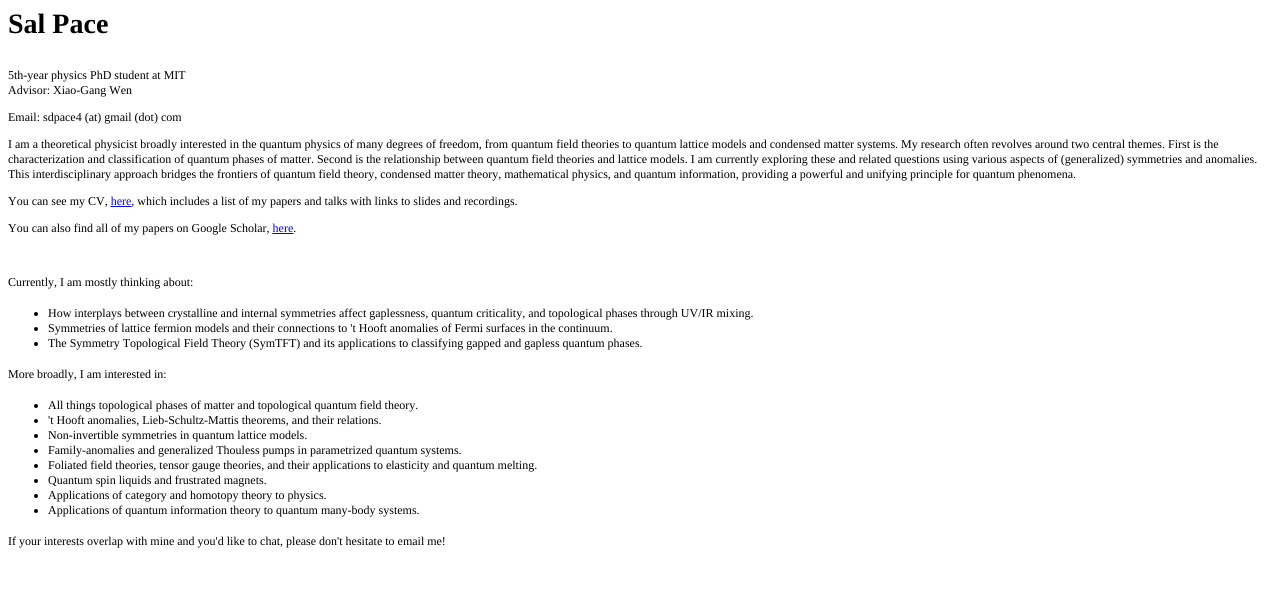
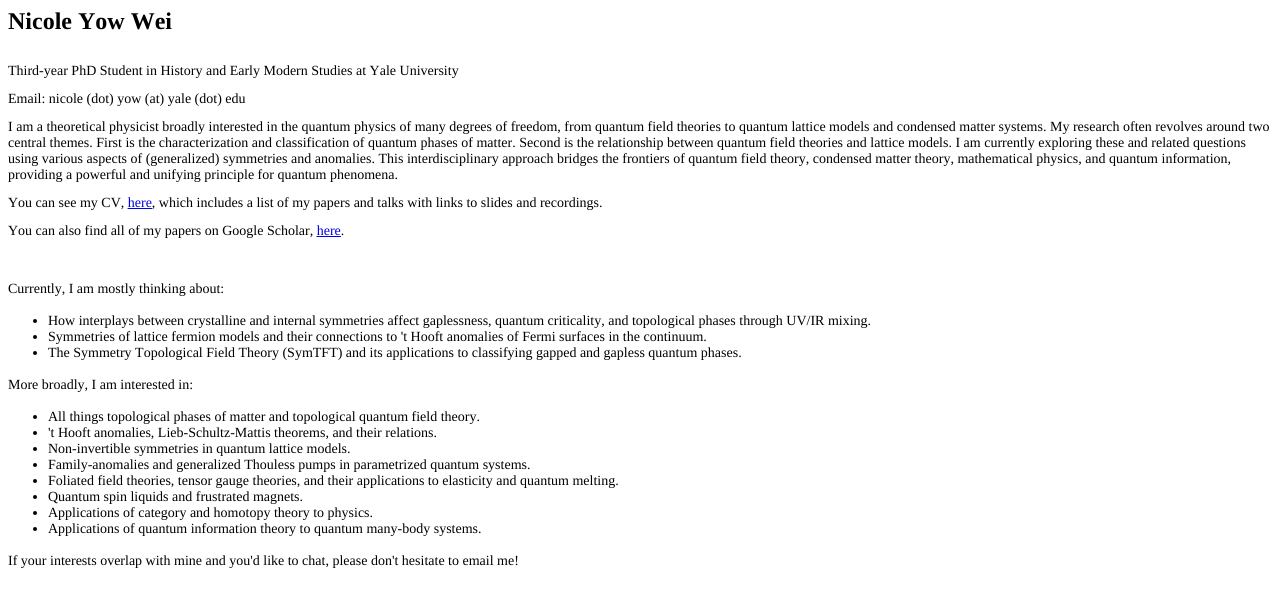
Before and after one commit to noryorwor/noryorwor.github.io, a plain HTML site: page index.html in a window 1280 px wide. Drawn offline with Linux system fonts and the light colour scheme.

Commit message:
i did it again

```diff
--- a/index.html
+++ b/index.html
@@ -7,24 +7,23 @@
   <meta name="Generator" content="Cocoa HTML Writer">
   <meta name="CocoaVersion" content="2575.7">
   <style type="text/css">
-    p.p1 {margin: 0.0px 0.0px 28.0px 0.0px; font: 28.0px Times; -webkit-text-stroke: #000000}
-    p.p2 {margin: 0.0px 0.0px 12.0px 0.0px; font: 12.0px Times; -webkit-text-stroke: #000000}
-    p.p3 {margin: 0.0px 0.0px 12.0px 0.0px; font: 12.0px Times; -webkit-text-stroke: #000000; min-height: 14.0px}
-    p.p4 {margin: 0.0px 0.0px 0.0px 0.0px; font: 12.0px Times; -webkit-text-stroke: #000000}
-    li.li4 {margin: 0.0px 0.0px 0.0px 0.0px; font: 12.0px Times; -webkit-text-stroke: #000000}
+    p.p1 {margin: 0.0px 0.0px 28.0px 0.0px; font: 24.0px Times; -webkit-text-stroke: #000000}
+    p.p2 {margin: 0.0px 0.0px 12.0px 0.0px; font: 14.0px Times; -webkit-text-stroke: #000000}
+    p.p3 {margin: 0.0px 0.0px 12.0px 0.0px; font: 14.0px Times; -webkit-text-stroke: #000000; min-height: 18.0px}
+    p.p4 {margin: 0.0px 0.0px 0.0px 0.0px; font: 14.0px Times; -webkit-text-stroke: #000000}
+    li.li4 {margin: 0.0px 0.0px 0.0px 0.0px; font: 14.0px Times; -webkit-text-stroke: #000000}
     span.s1 {font-kerning: none}
-    span.s2 {font: 12.0px Times; text-decoration: underline ; font-kerning: none; color: #0000e9; -webkit-text-stroke: 0px #0000e9}
+    span.s2 {font: 14.0px Times; text-decoration: underline ; font-kerning: none; color: #0000e9; -webkit-text-stroke: 0px #0000e9}
     span.s3 {-webkit-text-stroke: 0px #000000}
     ul.ul1 {list-style-type: disc}
   </style>
 </head>
 <body>
-<p class="p1"><span class="s1"><b>Sal Pace</b><b></b></span></p>
-<p class="p2"><span class="s1">5th-year physics PhD student at MIT<br>
-Advisor: Xiao-Gang Wen</span></p>
-<p class="p2"><span class="s1">Email: sdpace4 (at) gmail (dot) com</span></p>
+<p class="p1"><span class="s1"><b>Nicole Yow Wei<span class="Apple-converted-space"> </span></b><b></b></span></p>
+<p class="p2"><span class="s1">Third-year PhD Student in History and Early Modern Studies at Yale University</span></p>
+<p class="p2"><span class="s1">Email: nicole (dot) yow (at) yale (dot) edu</span></p>
 <p class="p2"><span class="s1">I am a theoretical physicist broadly interested in the quantum physics of many degrees of freedom, from quantum field theories to quantum lattice models and condensed matter systems. My research often revolves around two central themes. First is the characterization and classification of quantum phases of matter. Second is the relationship between quantum field theories and lattice models. I am currently exploring these and related questions using various aspects of (generalized) symmetries and anomalies. This interdisciplinary approach bridges the frontiers of quantum field theory, condensed matter theory, mathematical physics, and quantum information, providing a powerful and unifying principle for quantum phenomena.</span></p>
-<p class="p2"><span class="s1">You can see my CV, <a href="file:///Users/noryorwor/Documents/GitHub/noryorwor.github.io/Nicole%20Yow%20Wei_Curriculum%20Vitae%20(Updated%20Dec%202024).pdf"><span class="s2">here</span></a>, which includes a list of my papers and talks with links to slides and recordings.</span></p>
+<p class="p2"><span class="s1">You can see my CV, <a href="http://noryorwor.github.io/Nicole_Yow_Wei_Curriculum_Vitae.pdf"><span class="s2">here</span></a>, which includes a list of my papers and talks with links to slides and recordings.</span></p>
 <p class="p2"><span class="s1">You can also find all of my papers on Google Scholar, <a href="https://scholar.google.com/citations?user=pAwQrwEAAAAJ&amp;hl=en"><span class="s2">here</span></a>.</span></p>
 <p class="p3"><span class="s1"></span><br></p>
 <p class="p4"><span class="s1">Currently, I am mostly thinking about:</span></p>
```
Also changed, not shown: 2 other files.
